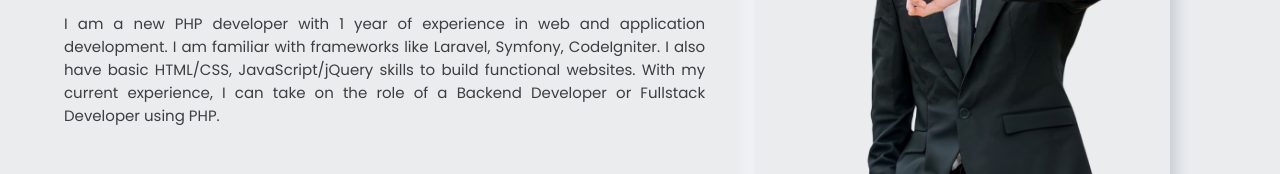
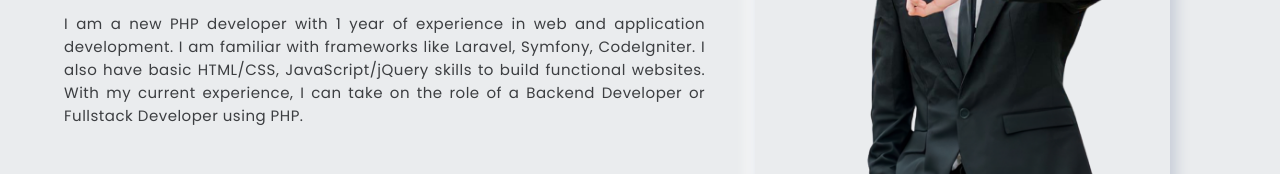
Before and after one commit to danieldev23/portfolio, a plain HTML site: page index.html in a window 1280 px wide. Shown: the part 362-536 px from the top of the page. Drawn offline with Linux system fonts and the light colour scheme.

Commit message:
Update style.css

```diff
--- a/style.css
+++ b/style.css
@@ -63,6 +63,9 @@ header ul li {
 .banner .content h1 {
   font-size: 3.5em;
   margin: 0;
+}
+.intro {
+  letter-spacing: 0.5px;
 }
 .gradientText {
   display: inline-block;
```
